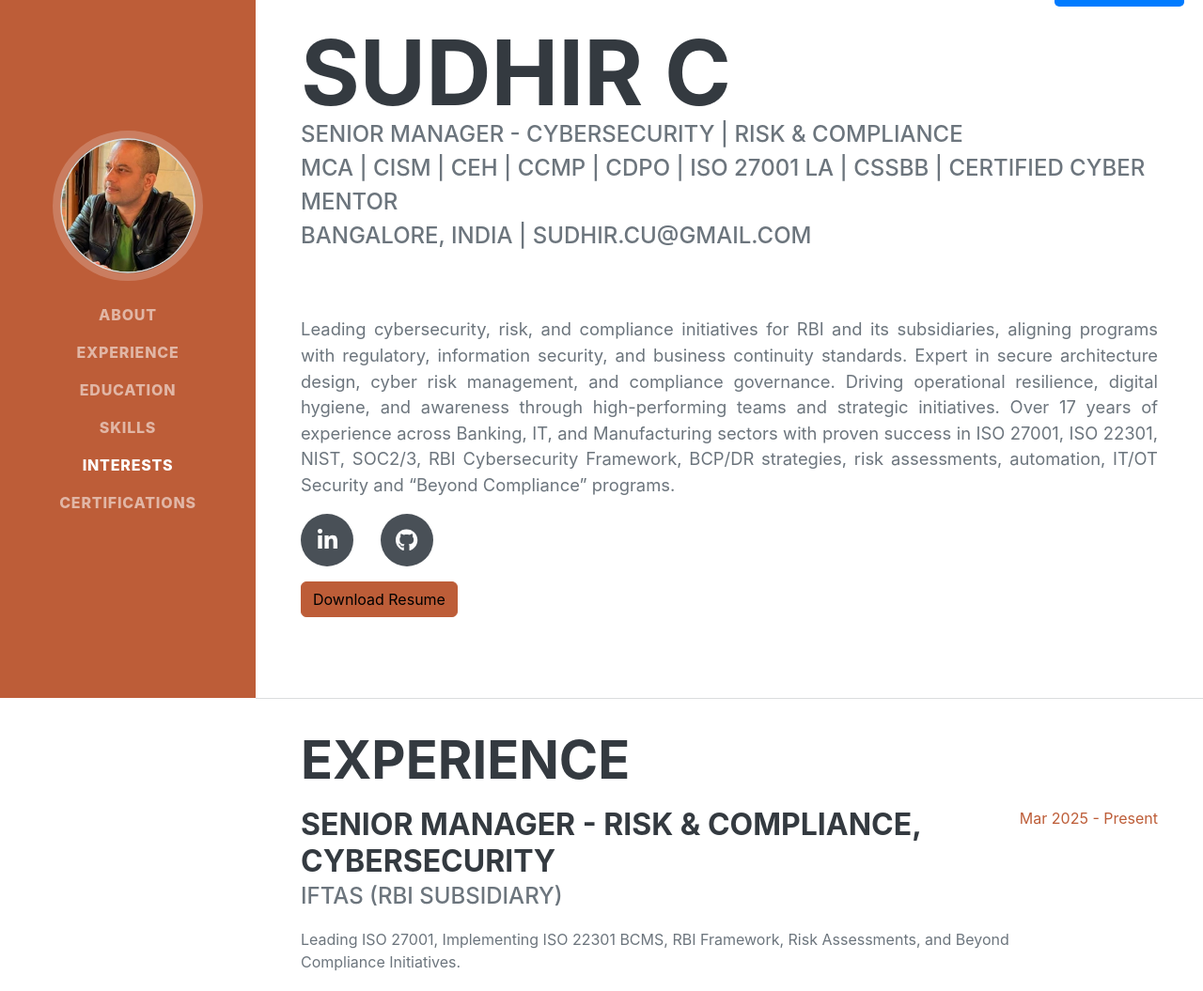
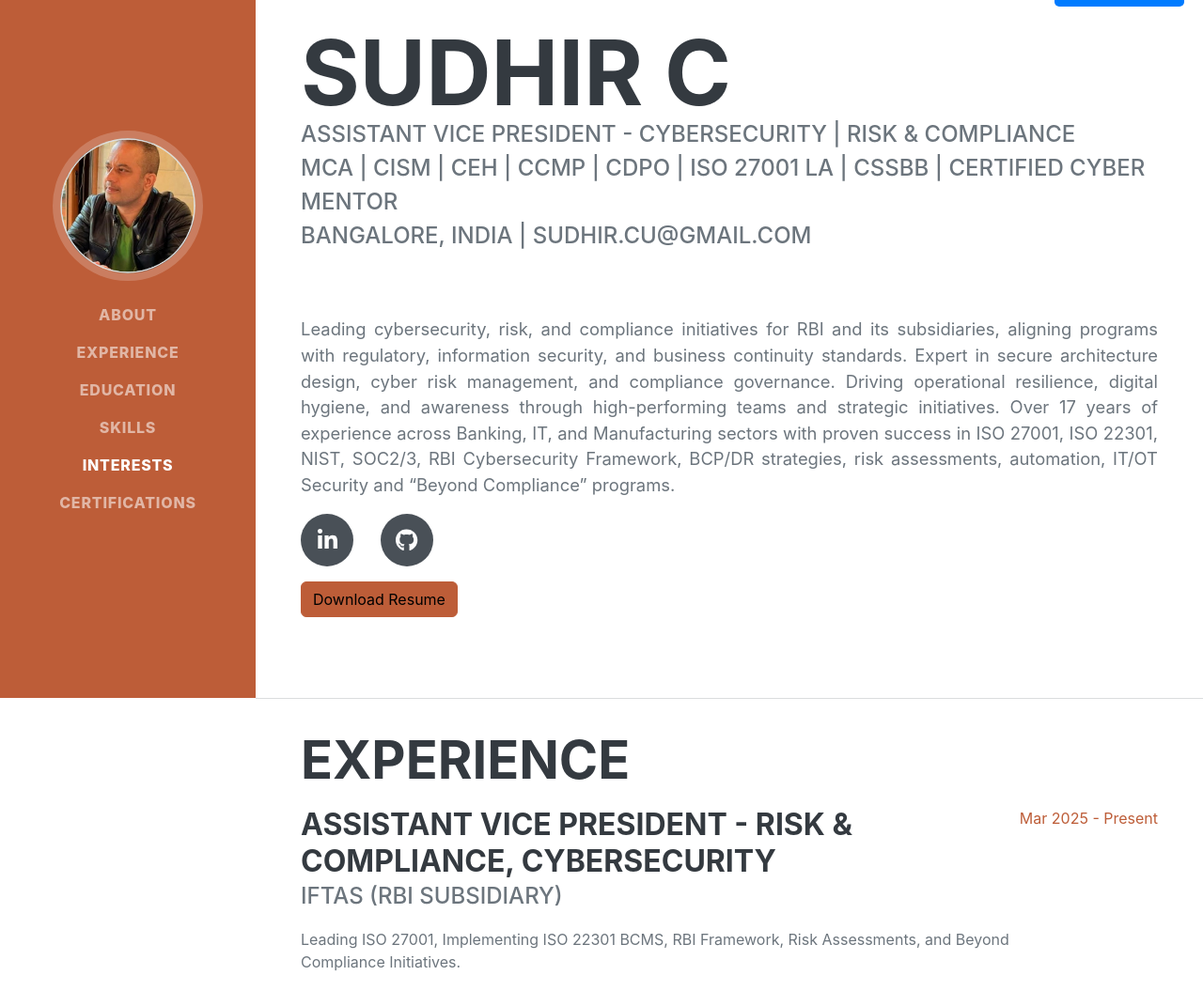
Before and after one commit to Sudhircu/sudhircu.github.io, a plain HTML site: page index.html in a window 1280 px wide. Shown: the part 57-1112 px from the top of the page at 94% size. Drawn offline with nearby package versions, Linux system fonts and the light colour scheme; a web font is replaced by a local one.

Commit message:
Update experience section in index.html

```diff
--- a/index.html
+++ b/index.html
@@ -80,7 +80,7 @@ html { scroll-behavior: smooth; }
 <section class="resume-section py-3 fade-in fade-in" id="about">
 <div class="resume-section py-3 fade-in-content">
 <h1 class="mb-0">Sudhir C</h1>
-<div class="subheading mb-3">Senior Manager - Cybersecurity | Risk &amp; Compliance
+<div class="subheading mb-3">Assistant Vice President - Cybersecurity | Risk &amp; Compliance
 <p>
 <span>MCA | CISM | CEH | CCMP | CDPO | ISO 27001 LA | CSSBB | CERTIFIED CYBER MENTOR</span>
     <br>
@@ -98,7 +98,7 @@ html { scroll-behavior: smooth; }
 <hr class="m-0"/>
 <!-- Experience-->
 <section class="resume-section py-3 fade-in fade-in" id="experience">
-<div class="resume-section py-3 fade-in-content"><h2 class="mb-3">Experience</h2><div class="d-flex flex-column flex-md-row justify-content-between mb-3"><div class="flex-grow-1"><h3 class="mb-0">Senior Manager - Risk &amp; Compliance, Cybersecurity</h3><div class="subheading mb-3">IFTAS (RBI Subsidiary)</div><p>Leading ISO 27001, Implementing ISO 22301 BCMS, RBI Framework, Risk Assessments, and Beyond Compliance Initiatives.</p></div><div class="flex-shrink-0"><span class="text-primary">Mar 2025 - Present</span></div></div><div class="d-flex flex-column flex-md-row justify-content-between mb-3"><div class="flex-grow-1"><h3 class="mb-0">Manager - IT, Information Security</h3><div class="subheading mb-3">ICT Service Management (Wistron)</div><p>Spearheaded Information Security division, ensuring compliance with ISO 27001, NIST CSF, PCI DSS, and CMMI frameworks.</p></div><div class="flex-shrink-0"><span class="text-primary">Jul 2023 – Dec 2024</span></div></div><div class="d-flex flex-column flex-md-row justify-content-between mb-3"><div class="flex-grow-1"><h3 class="mb-0">Senior Manager - Global Cybersecurity</h3><div class="subheading mb-3">State Street Corporation</div><p>Led First Line of Risk & Controls (FLRC); aligned policies with NIST CSF, ISO 27001, and GDPR including Governance, Risk Management, and Compliance initiatives; supported global regulatory audits (FFIEC, ARPA, HKMA, DORA,
+<div class="resume-section py-3 fade-in-content"><h2 class="mb-3">Experience</h2><div class="d-flex flex-column flex-md-row justify-content-between mb-3"><div class="flex-grow-1"><h3 class="mb-0">Assistant Vice President - Risk &amp; Compliance, Cybersecurity</h3><div class="subheading mb-3">IFTAS (RBI Subsidiary)</div><p>Leading ISO 27001, Implementing ISO 22301 BCMS, RBI Framework, Risk Assessments, and Beyond Compliance Initiatives.</p></div><div class="flex-shrink-0"><span class="text-primary">Mar 2025 - Present</span></div></div><div class="d-flex flex-column flex-md-row justify-content-between mb-3"><div class="flex-grow-1"><h3 class="mb-0">Manager - IT, Information Security</h3><div class="subheading mb-3">ICT Service Management (Wistron)</div><p>Spearheaded Information Security division, ensuring compliance with ISO 27001, NIST CSF, PCI DSS, and CMMI frameworks.</p></div><div class="flex-shrink-0"><span class="text-primary">Jul 2023 – Dec 2024</span></div></div><div class="d-flex flex-column flex-md-row justify-content-between mb-3"><div class="flex-grow-1"><h3 class="mb-0">Senior Manager - Global Cybersecurity</h3><div class="subheading mb-3">State Street Corporation</div><p>Led First Line of Risk & Controls (FLRC); aligned policies with NIST CSF, ISO 27001, and GDPR including Governance, Risk Management, and Compliance initiatives; supported global regulatory audits (FFIEC, ARPA, HKMA, DORA,
 SOC2, NFA, CHAPS etc.,).</p></div><div class="flex-shrink-0"><span class="text-primary">Sep 2022 – Jul 2023</span></div></div><div class="d-flex flex-column flex-md-row justify-content-between mb-3"><div class="flex-grow-1"><h3 class="mb-0">Manager - IT, Information Security</h3><div class="subheading mb-3">ICT Service Management (Wistron)</div><p>Led and Implemented ISO 27001, NIST, PCI DSS, OT Security and CMMI frameworks. Built scalable governance and risk management frameworks, including KRIs, Risk Appetite, and control matrices.</p></div><div class="flex-shrink-0"><span class="text-primary">Jan 2016 – Sep 2022</span></div></div></div>
 </section>
 <hr class="m-0"/>
```
